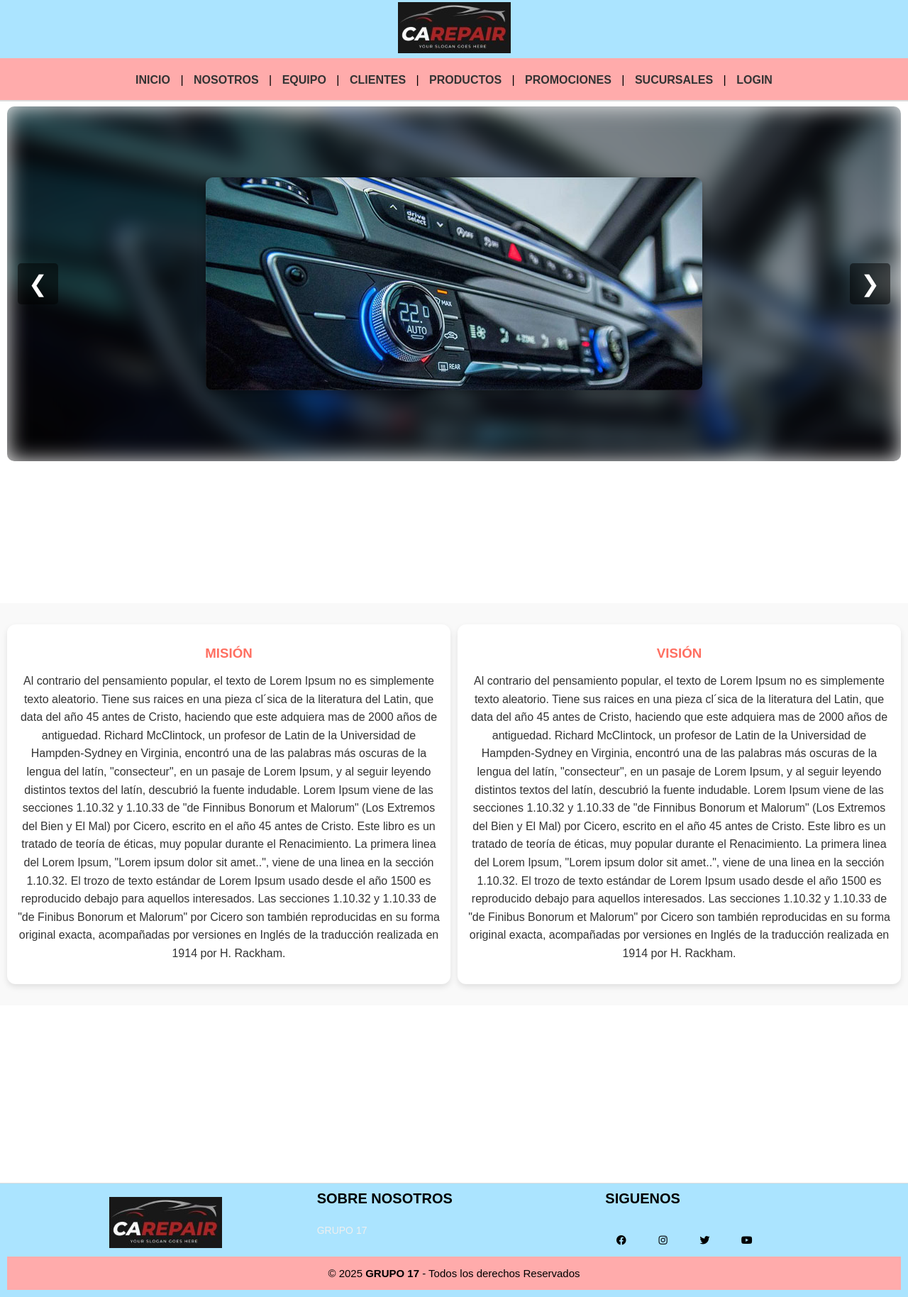
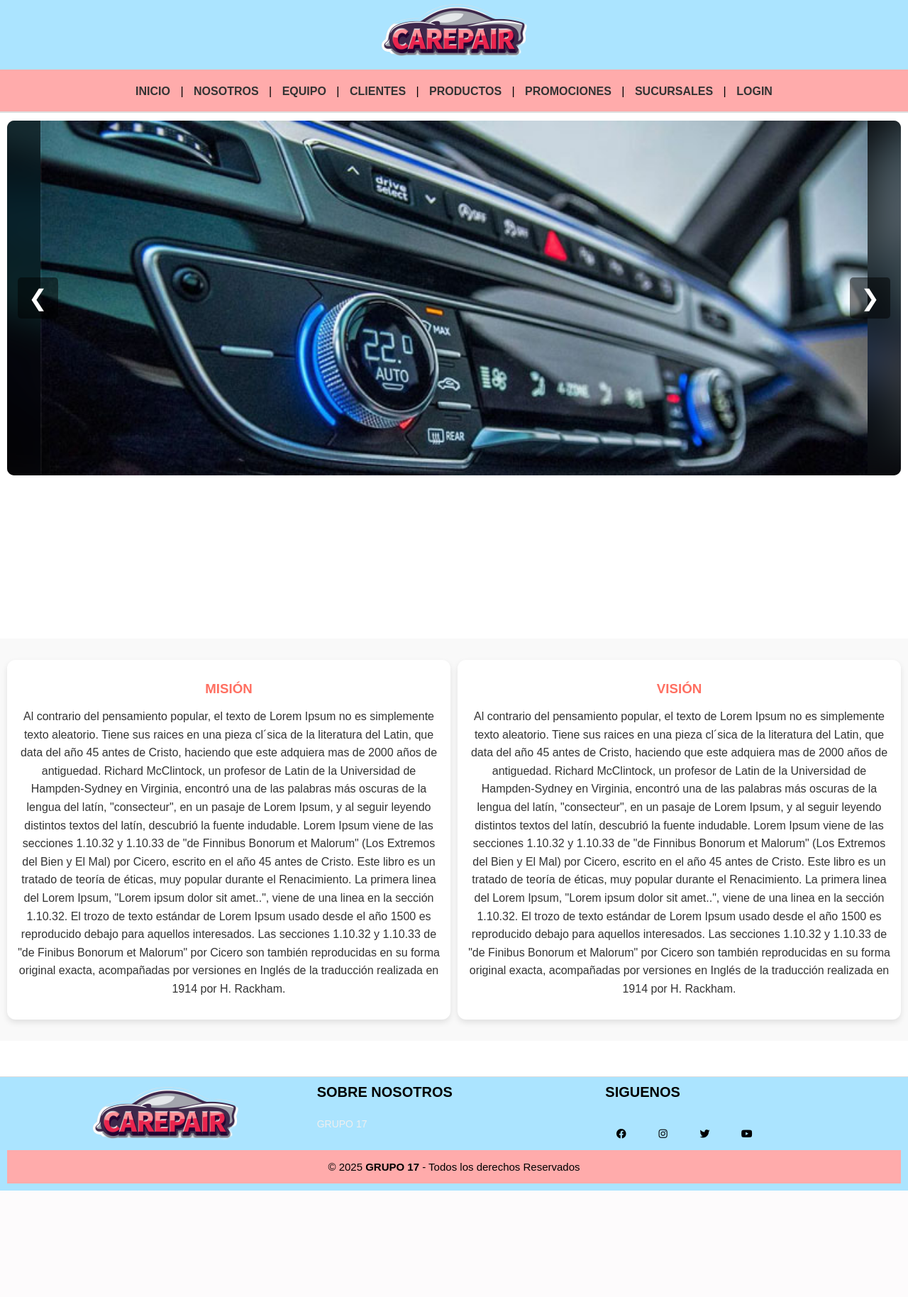
Before and after one commit to mindbrand729/DAW-Trabajo_Practico_Experimental_1, a Flask app: page / in a window 1280 px wide. Shown: the whole page at 71% size. After the commit the page ends 1678 px from the top, so only its background shows below. Run offline with Flask 3, Linux system fonts and the light colour scheme; some libraries are stand-ins or nearby versions.

Commit message:
Cambio en la respuesta del carrusel y cambio del logo

```diff
--- a/Sitio_Web_Taller_mecanico/static/css/carrusel.css
+++ b/Sitio_Web_Taller_mecanico/static/css/carrusel.css
@@ -1,49 +1,58 @@
-/* Carrusel principal */
 #carousel {
   position: relative;
-    margin: 0px 10px;
-    max-width: 100%;
-    height: 500px; /* altura alargada para que se note */
-    background-color: #eee;
+  margin: 30px 10px;
+  height: 500px;
   border-radius: 10px;
   overflow: hidden;
-    display: flex;
-    justify-content: center;
-    align-items: center;
+  background: #111;
 }
 
-/* Fondo desenfocado usando un div */
 #blur-background {
+  position: absolute;
+  top: 0;
+  left: 0;
+  width: 110%;  /* se expande para cubrir bordes */
+  height: 110%;
+  transform: translate(-5%, -5%); /* centrado */
+  background-size: cover;
+  background-position: center;
+  filter: blur(30px) brightness(0.5) saturate(1.2);
+  z-index: 0;
+  transition: background-image 0.5s ease-in-out;
+  pointer-events: none; /* no interfiere con los botones */
+}
+
+.carousel-track {
+  position: relative;
+  width: 100%;
+  height: 100%;
+  z-index: 1;
+  overflow: hidden;
+}
+
+/* Posición inicial */
+.carousel-img {
   position: absolute;
   top: 0;
   left: 0;
   width: 100%;
   height: 100%;
-    background-position: center;
-    background-size: cover;
-    filter: blur(15px) brightness(0.6);
-    z-index: 0;
-    transition: background-image 0.4s ease-in-out;
+  object-fit: contain;
+  transition: transform 0.6s ease-in-out, opacity 0.6s;
+  z-index: 1;
 }
 
-  /* Imagen dentro del carrusel */
-#carousel img {
-    position: relative;
-    z-index: 1;
-    max-height: 100%;
-    max-width: 100%;
-    object-fit: contain;
-    border-radius: 10px;
-    box-shadow: 0 4px 12px rgba(0, 0, 0, 0.3);
-    transition: transform 0.3s ease-in-out;
+.carousel-img.slide-left {
+  transform: translateX(-100%);
+  opacity: 0;
 }
 
-  /* Efecto sutil al pasar el mouse */
-  #carousel img:hover {
-    transform: scale(1.02);
+.carousel-img.slide-right {
+  transform: translateX(100%);
+  opacity: 0;
 }
 
-  /* Botones de navegación */
+/* Botones */
 #carousel button {
   position: absolute;
   top: 50%;
@@ -56,11 +65,6 @@
   cursor: pointer;
   z-index: 2;
   border-radius: 5px;
-    transition: background-color 0.3s;
-}
-
-#carousel button:hover {
-    background-color: rgba(0,0,0,0.7);
 }
 
 #prevBtn {
@@ -70,6 +74,50 @@
 #nextBtn {
     right: 15px;
 }
+
+/* Animaciones de entrada */
+.slide-in-right {
+  transform: translateX(100%);
+  z-index: 2;
+  animation: slideInFromRight 0.6s forwards;
+}
+
+.slide-in-left {
+  transform: translateX(-100%);
+  z-index: 2;
+  animation: slideInFromLeft 0.6s forwards;
+}
+
+/* Animaciones de salida */
+.slide-out-left {
+  animation: slideOutToLeft 0.6s forwards;
+}
+
+.slide-out-right {
+  animation: slideOutToRight 0.6s forwards;
+}
+
+/* Keyframes */
+@keyframes slideInFromRight {
+  from { transform: translateX(100%); opacity: 0; }
+  to { transform: translateX(0); opacity: 1; }
+}
+
+@keyframes slideInFromLeft {
+  from { transform: translateX(-100%); opacity: 0; }
+  to { transform: translateX(0); opacity: 1; }
+}
+
+@keyframes slideOutToLeft {
+  from { transform: translateX(0); opacity: 1; }
+  to { transform: translateX(-100%); opacity: 0; }
+}
+
+@keyframes slideOutToRight {
+  from { transform: translateX(0); opacity: 1; }
+  to { transform: translateX(100%); opacity: 0; }
+}
+
 
 .mision-vision {
     padding: 30px 10px;
--- a/Sitio_Web_Taller_mecanico/static/css/estilos.css
+++ b/Sitio_Web_Taller_mecanico/static/css/estilos.css
@@ -13,7 +13,7 @@
     background-repeat: no-repeat;
     background-size: cover;
     font-family: Arial, Helvetica, sans-serif;
-    padding-top: 150px;
+    padding-top: 140px;
 }
 
 html, body {
--- a/Sitio_Web_Taller_mecanico/templates/index.html
+++ b/Sitio_Web_Taller_mecanico/templates/index.html
@@ -4,6 +4,7 @@
   <meta charset="UTF-8">
   <meta name="viewport" content="width=device-width, initial-scale=1.0">
   <title>Página Principal</title>
+  <link rel="icon" href="{{ url_for('static', filename='favicon.ico') }}">
   <link rel="stylesheet" href="{{ url_for('static', filename='css/estilos.css') }}">
   <link rel="stylesheet" href="{{ url_for('static', filename='css/carrusel.css') }}">
 </head>
@@ -13,7 +14,7 @@
         <main>
             <section id="carousel">
                 <div id="blur-background"></div>
-                <img id="carousel-image" src="{{ url_for('static', filename='img/carrusel/climatizacion.jpg') }}" alt="Imagen Carrusel">
+                <div class="carousel-track" id="carousel-track"></div>
                 <button id="prevBtn">&#10094;</button>
                 <button id="nextBtn">&#10095;</button>
             </section>
@@ -53,7 +54,6 @@
                     </p>
                 </div>
             </section>
-            <div class="bloque"><p></p></div>
         </main>
 
         {% include 'shared/footer.html' %}
--- a/Sitio_Web_Taller_mecanico/templates/shared/footer.html
+++ b/Sitio_Web_Taller_mecanico/templates/shared/footer.html
@@ -5,7 +5,7 @@
     <div class="footer1">
         <div class="box">
         <figure>
-            <a href=""><img src="{{ url_for('static', filename='/img/7934918 (Custom).jpg') }}" alt="Logo"></a>
+            <a href=""><img src="{{ url_for('static', filename='/img/Carepair.png') }}" alt="Logo"></a>
         </figure>
         </div>
         <div class="box">
--- a/Sitio_Web_Taller_mecanico/templates/shared/header.html
+++ b/Sitio_Web_Taller_mecanico/templates/shared/header.html
@@ -1,5 +1,5 @@
 <header>
-  <div class="logo"><img src="{{ url_for('static', filename='/img/7934918 (Custom).jpg') }}" alt="Logo"></div>
+  <div class="logo"><img src="{{ url_for('static', filename='/img/Carepair.png') }}" alt="Logo"></div>
   <div class="menu">
     <nav style="text-align: center; margin-bottom: 20px;">
       <a href="{{ url_for('home') }}">INICIO</a> |
```
Also changed, not shown: Sitio_Web_Taller_mecanico/static/js/carrusel.js (+26 -9 lines), Sitio_Web_Taller_mecanico/static/favicon.ico (added), Sitio_Web_Taller_mecanico/static/img/7934918 (Custom).jpg (deleted), Sitio_Web_Taller_mecanico/static/img/7934918.jpg (deleted), Sitio_Web_Taller_mecanico/static/img/Carepair.png (added). Lines whose indentation alone changed are shown as unchanged.
